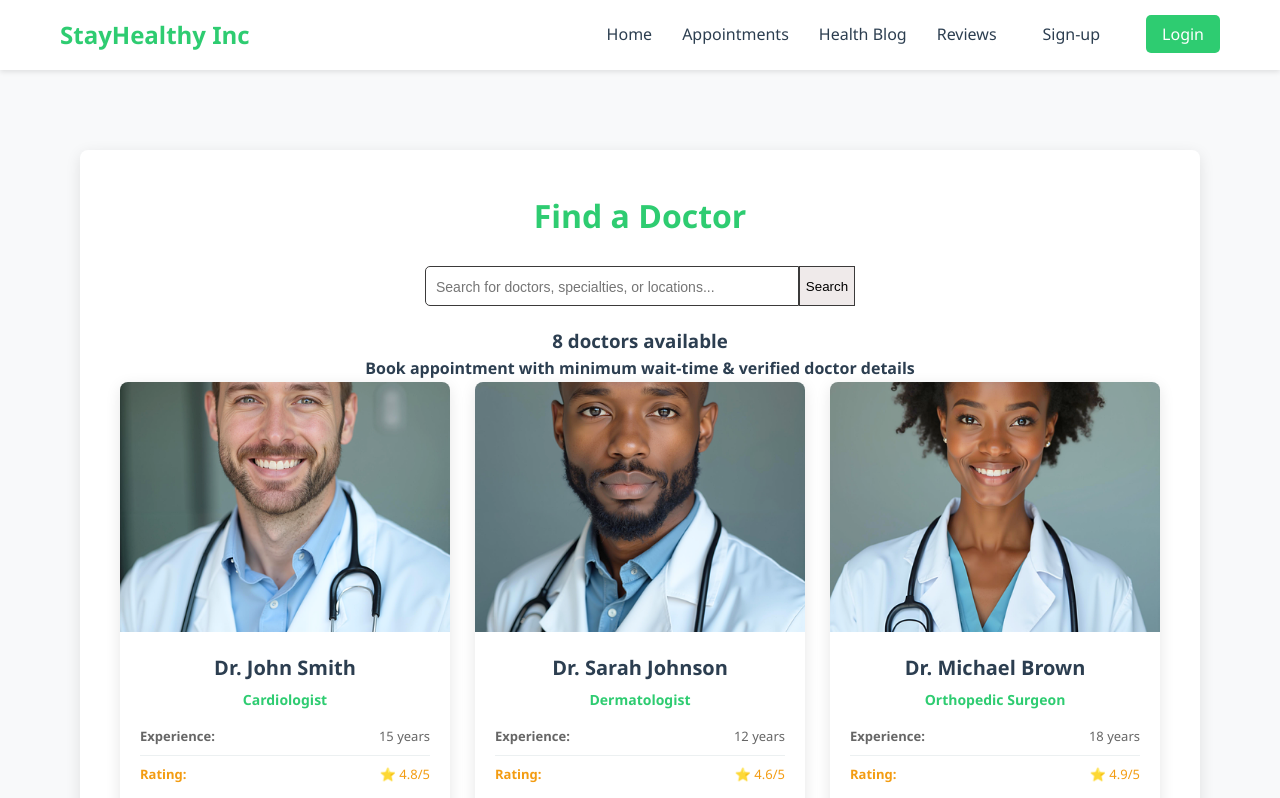
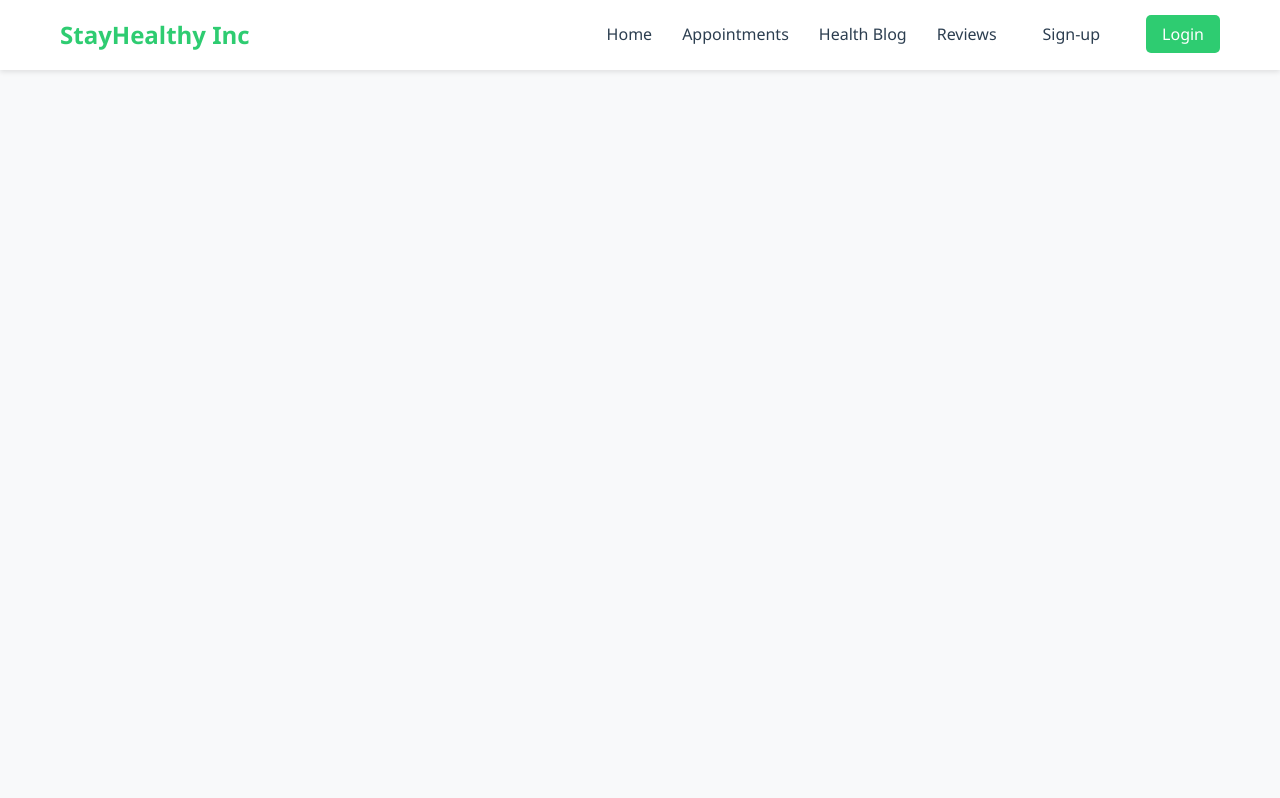
Before and after one commit to andrius-prieskienis-v1/fe_capstone_project, a React (Create React App) app: page /doctor-search in a window 1280 px wide. Shown: the top 798 px of the page. Built offline with nearby package versions, Linux system fonts and the light colour scheme.

Commit message:
AppointmentForm

```diff
--- a/src/App.js
+++ b/src/App.js
@@ -8,6 +8,7 @@ import LandingPage from './Components/LandingPage/LandingPage';
 import SignUp from './Components/SignUp/SignUp';
 import Login from './Components/Login/Login';
 import FindDoctorSearch from './Components/FindDoctorSearch/FindDoctorSearch';
+import BookingConsultation from './Components/BookingConsultation';
 
 function App() {
   return (
@@ -21,7 +22,7 @@ function App() {
             <Route path='/' element={<LandingPage/>}/>
             <Route path='/signup' element={<SignUp/>}/>
             <Route path='/login' element={<Login/>}/>
-            <Route path="/doctor-search" element={<FindDoctorSearch />} />
+            <Route path="/appointments" element={<BookingConsultation />} />
           </Routes>
         </BrowserRouter>
     </div>
--- a/src/Components/Navbar/Navbar.js
+++ b/src/Components/Navbar/Navbar.js
@@ -50,7 +50,7 @@ const Navbar = () => {
                         <a href="../index.html" className="nav-link">Home</a>
                     </li>
                     <li className="nav-item">
-                        <a href="../appointments.html" className="nav-link">Appointments</a>
+                        <a href="/appointments" className="nav-link">Appointments</a>
                     </li>
                     <li className="nav-item">
                         <a href="#blog" className="nav-link">Health Blog</a>
```
